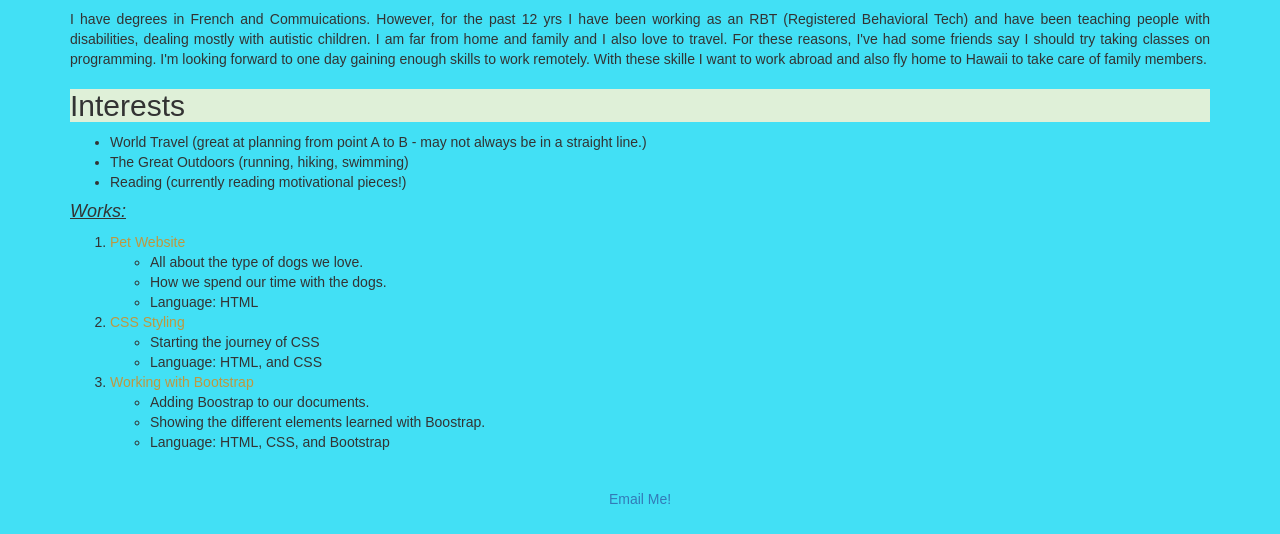
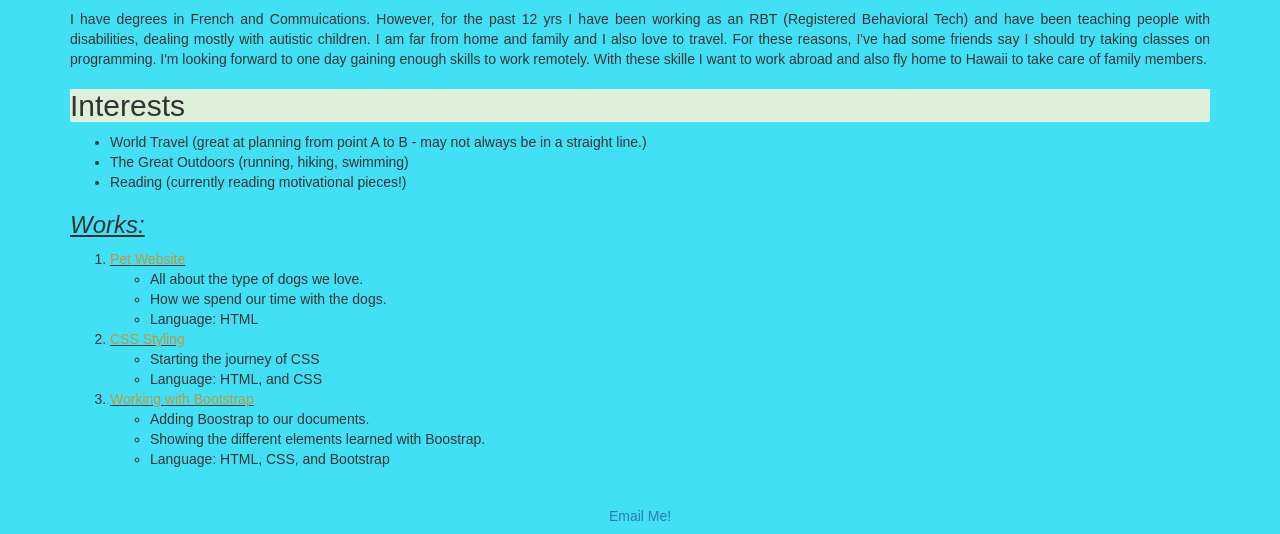
Before and after one commit to marialagunero/firstcodereview3, a plain HTML site: page index.html in a window 1280 px wide. Shown: the part 699-1233 px from the top of the page. Drawn offline with Linux system fonts and the light colour scheme.

Commit message:
add underlines to different things in HTML. All code is working.

```diff
--- a/index.html
+++ b/index.html
@@ -36,21 +36,21 @@
 
         </ul>
 
-        <h4 class="text-secondary"><em><u>Works:</u></em></h3>
+        <h3 class="text-secondary"><em><u>Works:</u></em></h3>
         <ol>
-          <li><a class="link" href= "https://github.com/marialagunero/pet-websites3.git">Pet Website</a></li>
+          <li><u><a class="link" href= "https://github.com/marialagunero/pet-websites3.git">Pet Website</a></u></li>
             <ul>
               <li>All about the type of dogs we love.</li>
               <li>How we spend our time with the dogs.</li>
               <li>Language: HTML</li>
             </ul>
 
-          <li><a class= "link" href="https://github.com/marialagunero/Stylings3.git">CSS Styling</a></li>
+          <li><u><a class= "link" href="https://github.com/marialagunero/Stylings3.git">CSS Styling</a></u></li>
             <ul>
               <li>Starting the journey of CSS</li>
               <li>Language: HTML, and CSS</li>
             </ul>
-          <li><a class="link"href="https://github.com/marialagunero/bootstrap-1.git">Working with Bootstrap</a></li>
+          <li><u><a class="link"href="https://github.com/marialagunero/bootstrap-1.git">Working with Bootstrap</a></u></li>
             <ul>
               <li>Adding Boostrap to our documents.</li>
               <li>Showing the different elements learned with Boostrap.</li>
```
